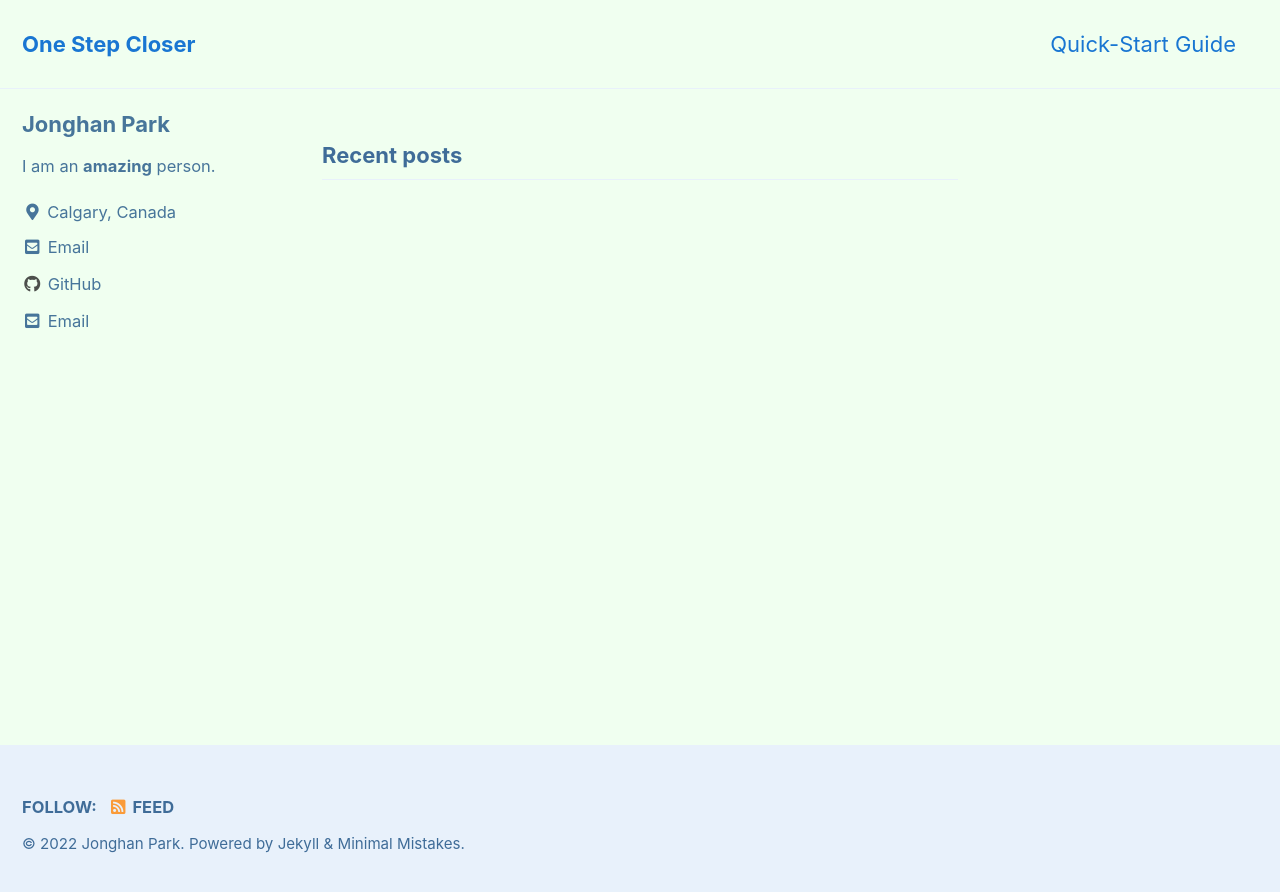
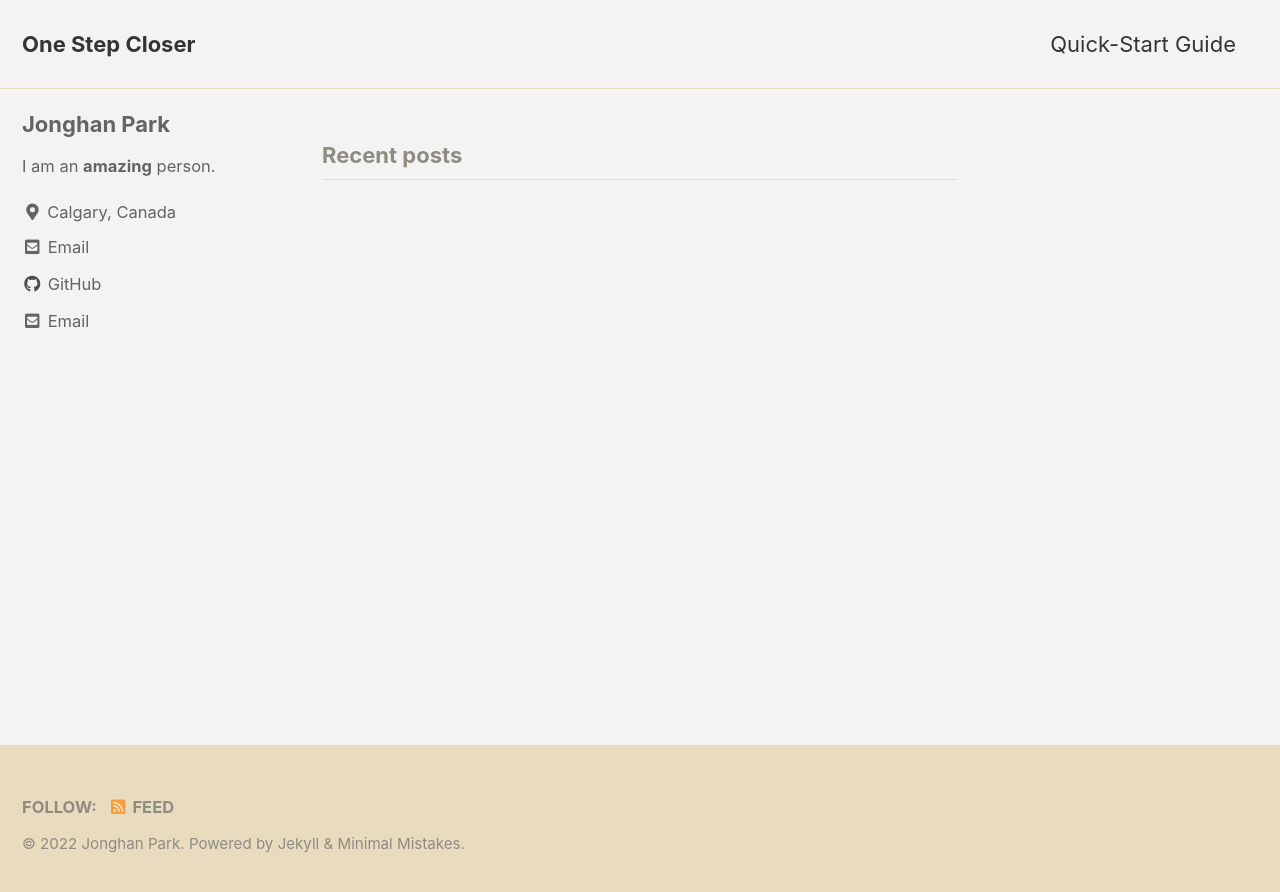
Before and after one commit to Jonghan-park/jonghan-park.github.io, a Jekyll site: the page built from index.html, in a window 1280 px wide. Shown: the top 892 px of the page. Built offline with Jekyll 4.4.1, drawn with Linux system fonts in a browser that asks for light colours; cached includes are drawn as plain includes; the list of posts is cut into pages by our own code.

Commit message:
Update a custom side bar

```diff
--- a/_config.yml
+++ b/_config.yml
@@ -12,7 +12,7 @@
 
 # theme                  : "minimal-mistakes-jekyll"
 # remote_theme           : "mmistakes/minimal-mistakes"
-minimal_mistakes_skin    : "aqua" # "air", "aqua", "contrast", "dark", "dirt", "neon", "mint", "plum", "sunrise"
+minimal_mistakes_skin    : "dirt" # "air", "aqua", "contrast", "dark", "dirt", "neon", "mint", "plum", "sunrise"
 
 # Site Settings
 locale                   : "en-US"
@@ -126,6 +126,15 @@
     - label: "Instagram"
       icon: "fab fa-fw fa-instagram"
       # url: "https://instagram.com/"
+
+# Side bar
+sidebar:
+  - title: "Title"
+    image: http://placehold.it/350x250
+    image_alt: "image"
+    text: "Some text here."
+  - title: "Another Title"
+    text: "More text here."
 
 # Site Footer
 footer:
```
